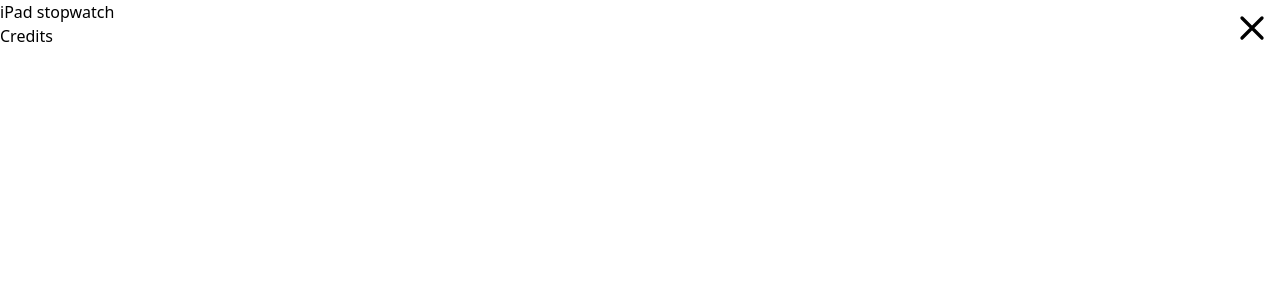
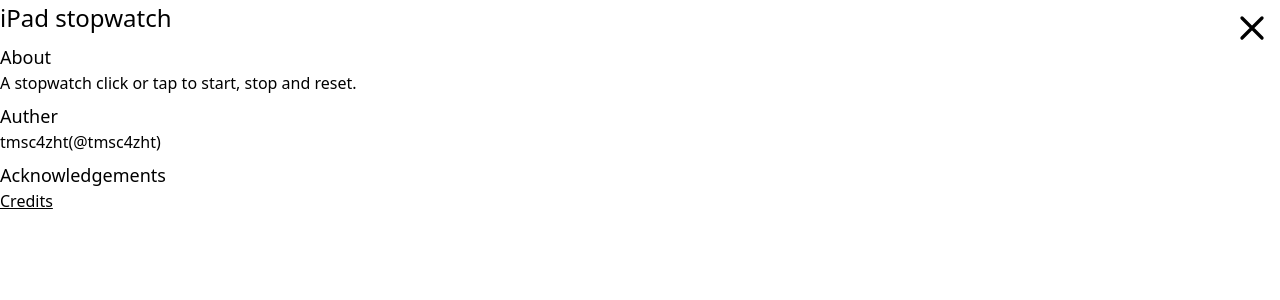
Before and after one commit to tmsc4zht/ipad-stopwatch, a Nuxt app: page /about in a window 1280 px wide. Shown: the top 300 px of the page. Built offline with nearby package versions, Linux system fonts and the light colour scheme.

Commit message:
improve about page

```diff
--- a/pages/about.vue
+++ b/pages/about.vue
@@ -1,9 +1,19 @@
 <template>
   <div class="relative">
-    <div>
-      <div><h1>iPad stopwatch</h1></div>
-      <div>
-        <h2><a href="/credits.txt">Credits</a></h2>
+    <!-- main content-->
+    <div class="container mx-auto">
+      <h1 class="text-2xl mb-2">iPad stopwatch</h1>
+      <div class="mb-2">
+        <h2 class="text-lg">About</h2>
+        <p>A stopwatch click or tap to start, stop and reset.</p>
+      </div>
+      <div class="mb-2">
+        <h2 class="text-lg">Auther</h2>
+        <p>tmsc4zht(@tmsc4zht)</p>
+      </div>
+      <div class="mb-2">
+        <h2 class="text-lg">Acknowledgements</h2>
+        <p><a class="underline" href="/credits.txt">Credits</a></p>
       </div>
     </div>
     <nuxt-link to="/">
```
